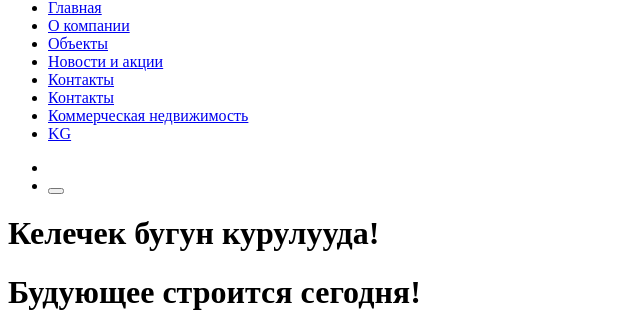
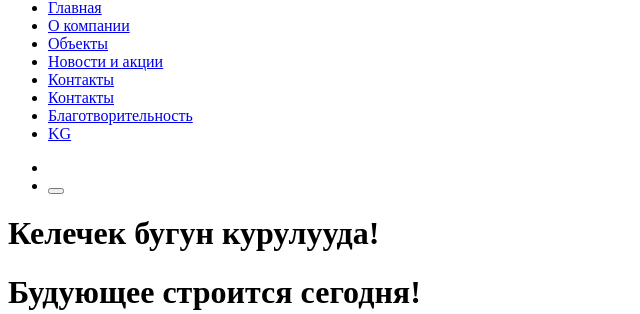
Before and after one commit to mirracle/kggroup, a Django app: template templates/header.html in a window 1280 px wide. Shown: the part 331-645 px from the top of the page, without its empty margins (0-640 px from the left). Run offline with Django 3.2, Linux system fonts and the light colour scheme; the template is opened without the code that fills it, so the values that code supplies are empty; grey boxes are pictures that could not be loaded.

Commit message:
zvxcvxcvfdgdfgds

```diff
--- a/templates/header.html
+++ b/templates/header.html
@@ -18,7 +18,7 @@
                         <li class="nav-item"><a href="#news">Новости и акции</a></li>
                         <li class="nav-item"><a href="#contacts">Контакты</a></li>
                         <li class="nav-item phone_new"><a  href="tel:+996700545712">Контакты</a></li>
-                        <li class="nav-item"><a href="#">Коммерческая недвижимость</a></li>
+                        <li class="nav-item"><a href="#">Благотворительность</a></li>
                         <li class="nav-item"><a href="#">KG</a></li>
                         <!-- TODO: add link -->
                     </ul>
```
